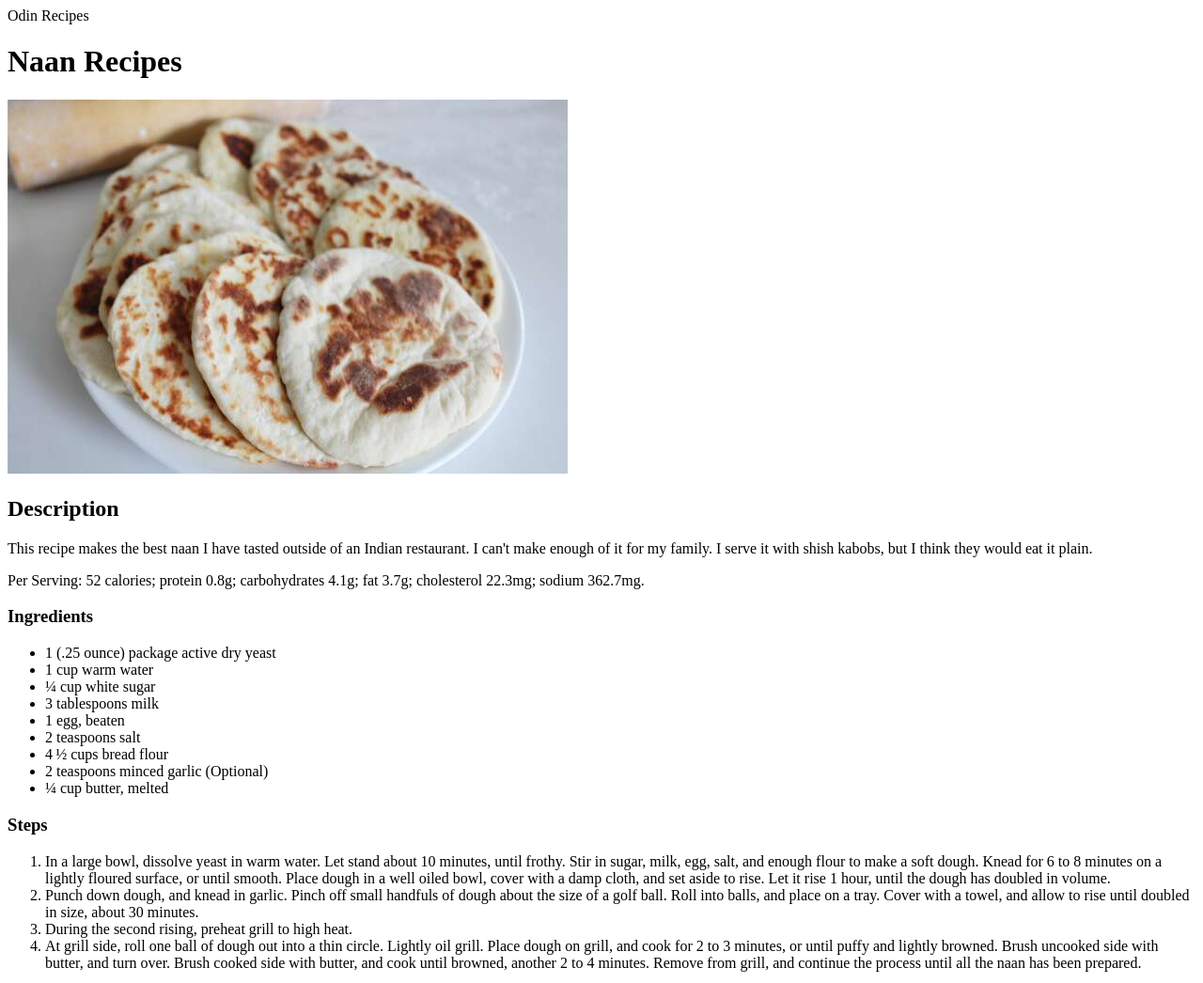
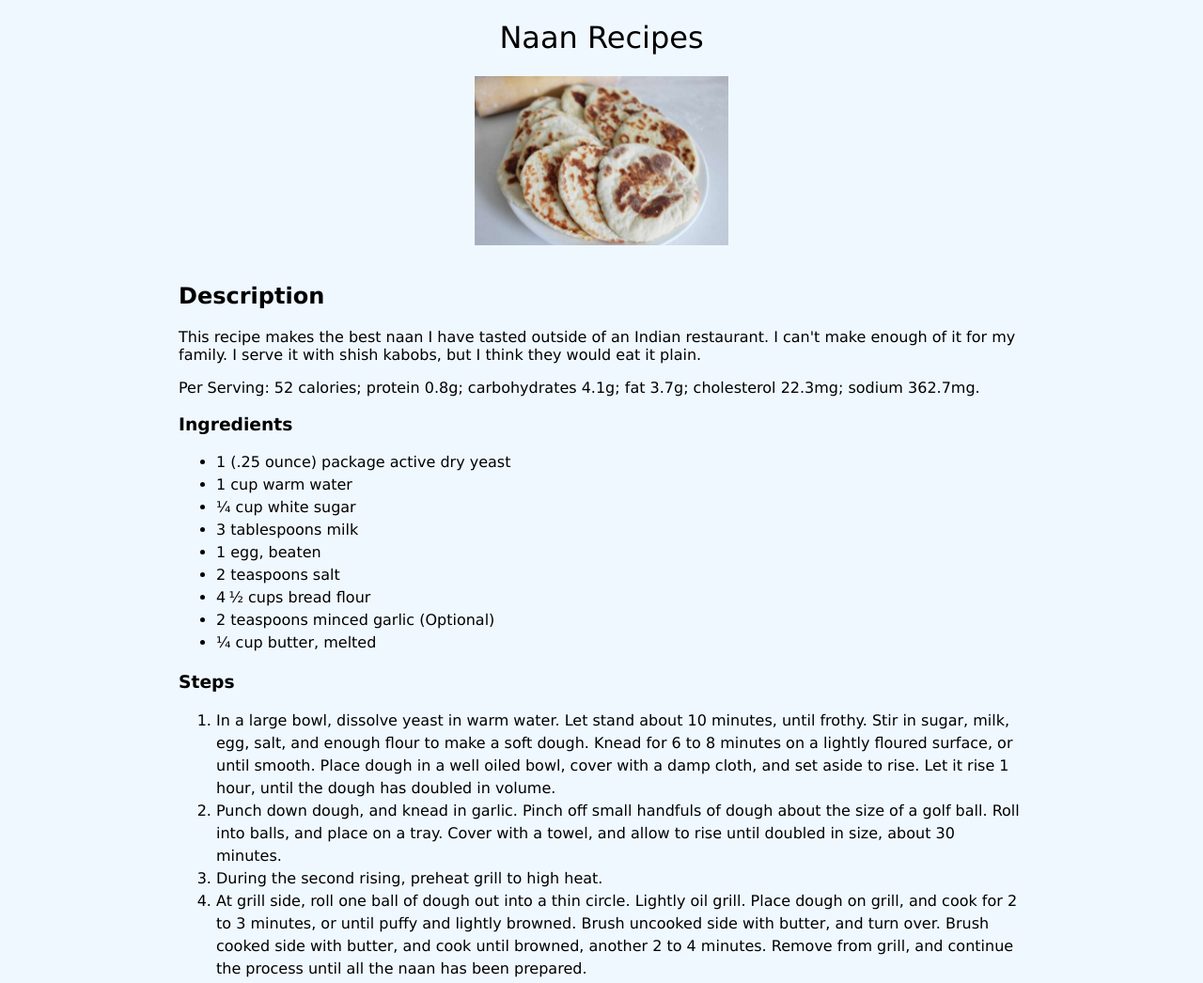
Before and after one commit to bhavin-rb/odin-recipes, a plain HTML site: page recipes/naan.html in a window 1280 px wide. Shown: the whole page at 94% size. Drawn offline with Linux system fonts and the light colour scheme.

Commit message:
Edit recipes pages styles

```diff
--- a/recipes/naan.html
+++ b/recipes/naan.html
@@ -1,14 +1,18 @@
 <!DOCTYPE html>
 <html lang="en">
     <head>
-        <time>Odin Recipes</time>
+        <title>Odin Recipes</title>
         <meta charset="UTF-8">
+        <link rel="stylesheet" href="../css/style.css">
     </head>
     <body>
-        <h1>Naan Recipes</h1>
+        <div class="container">
 
-        <img src="../img/naan.jpeg" alt="Delicious Naan">
+            <h1 class="main-heading">Naan Recipes</h1>
 
+            <img src="../img/naan.jpeg" alt="Delicious Naan" class="center">
+
+            <div class="description">
                 <h2>Description</h2>
 
                 <p>This recipe makes the best naan I have tasted outside of an Indian restaurant.
@@ -17,7 +21,8 @@
 
                 <p>Per Serving: 52 calories; protein 0.8g; carbohydrates 4.1g; fat 3.7g;
                     cholesterol 22.3mg; sodium 362.7mg. </p>
-
+            </div>
+            <div class="ingredients">
                 <h3>Ingredients</h3>
 
                 <ul>
@@ -31,7 +36,8 @@
                     <li>2 teaspoons minced garlic (Optional)</li>
                     <li>¼ cup butter, melted</li>
                 </ul>
-
+            </div>
+            <div class="steps">
                 <h3>Steps</h3>
 
                 <ol>
@@ -53,5 +59,7 @@
                         another 2 to 4 minutes. Remove from grill, and continue the process until
                         all the naan has been prepared.</li>
                 </ol>
+            </div>
+        </div>
     </body>
 </html>
```
Also changed, not shown: recipes/lasagna.html (+12 -5 lines), recipes/murgh.html (+12 -5 lines). Lines whose indentation alone changed are shown as unchanged.
